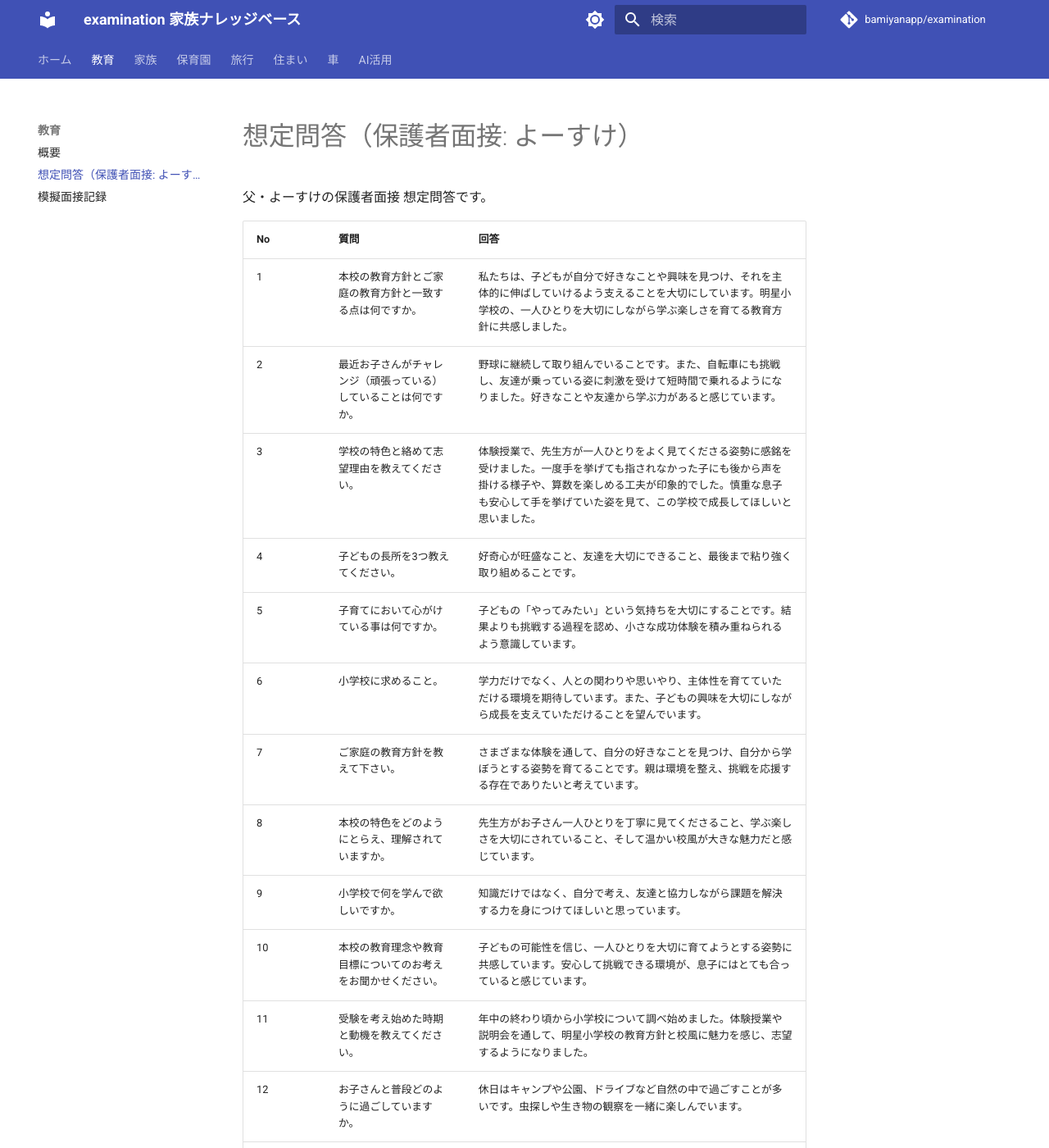
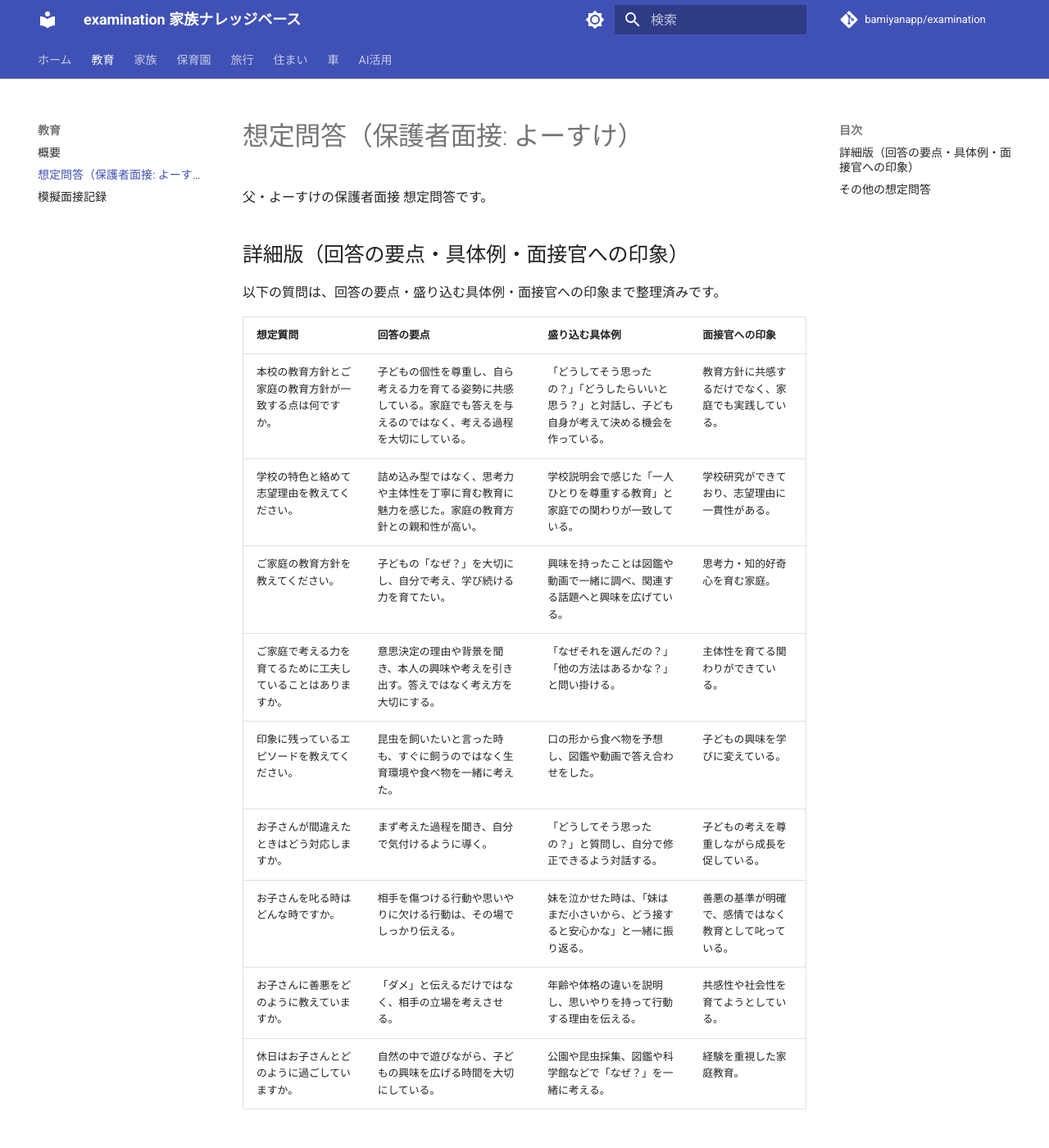
Before and after one commit to bamiyanapp/examination, an MkDocs documentation site: the page built from knowledge/education/interview-yosuke.md, in a window 1280 px wide and 1400 px high. Shown: the whole window at 82% size. Built offline with MkDocs 1.6.1 and Material for MkDocs 9.7.7, drawn with Linux system fonts in a browser that asks for light colours; comment, search, counter and statistics services are not loaded; some of the changed text lies outside the part shown.

Commit message:
docs(education): よーすけ想定問答を要点・具体例・印象の形式へ更新
設計:
- 選定内容: 新たに提供された「想定質問／回答の要点／盛り込む具体例／面接官への印象」の4項目形式のシートのうち、既存の質問文と一致する6問（一致する点／学校の特色と志望理由／ご家庭の教育方針／叱る時／休日の過ごし方／善悪の教え方）は新形式の内容で更新し、一致する既存項目が無い3問（考える力を育てる工夫／印象に残っているエピソード／間違えたときの対応）は新規追加した。残り25問は新形式のデータが無いため、推測で内容を補わず既存の（質問・回答）形式のまま維持し、別テーブル「その他の想定問答」として残した
- 却下内容: 全31問を新形式の4列テーブルに統一する案
- 理由: 未整理の25問について回答の要点・具体例・面接官への印象を憶測で埋めることは、実在する家族の面接想定問答として不正確な内容を作り出すことになるため

影響:
- 影響モジュール: knowledge/education/interview-yosuke.md
- 振る舞いの変更: ページ構成が単一テーブルから「詳細版」「その他の想定問答」の2テーブル構成になった。mkdocs.ymlのnav・他ページからのリンクは変更なし

テスト:
- 追加済み: `mkdocs build --strict`成功、`mkdocs serve`起動でスマホ幅（390px）表示を確認（4列テーブルは`.md-typeset__scrollwrap`により横スクロール可能なことをブラウザで確認済み）、`node dev-standards/scripts/bootstrap.js --check`（18/18件OK）、`npx commitlint --last --verbose`（0 problems）
- 未追加: 残り25問の要点・具体例・印象の整理（今後の追加情報待ち）

```diff
--- a/knowledge/education/interview-yosuke.md
+++ b/knowledge/education/interview-yosuke.md
@@ -2,36 +2,50 @@
 
 父・よーすけの保護者面接 想定問答です。
 
+## 詳細版（回答の要点・具体例・面接官への印象）
+
+以下の質問は、回答の要点・盛り込む具体例・面接官への印象まで整理済みです。
+
+| 想定質問 | 回答の要点 | 盛り込む具体例 | 面接官への印象 |
+| --- | --- | --- | --- |
+| 本校の教育方針とご家庭の教育方針が一致する点は何ですか。 | 子どもの個性を尊重し、自ら考える力を育てる姿勢に共感している。家庭でも答えを与えるのではなく、考える過程を大切にしている。 | 「どうしてそう思ったの？」「どうしたらいいと思う？」と対話し、子ども自身が考えて決める機会を作っている。 | 教育方針に共感するだけでなく、家庭でも実践している。 |
+| 学校の特色と絡めて志望理由を教えてください。 | 詰め込み型ではなく、思考力や主体性を丁寧に育む教育に魅力を感じた。家庭の教育方針との親和性が高い。 | 学校説明会で感じた「一人ひとりを尊重する教育」と家庭での関わりが一致している。 | 学校研究ができており、志望理由に一貫性がある。 |
+| ご家庭の教育方針を教えてください。 | 子どもの「なぜ？」を大切にし、自分で考え、学び続ける力を育てたい。 | 興味を持ったことは図鑑や動画で一緒に調べ、関連する話題へと興味を広げている。 | 思考力・知的好奇心を育む家庭。 |
+| ご家庭で考える力を育てるために工夫していることはありますか。 | 意思決定の理由や背景を聞き、本人の興味や考えを引き出す。答えではなく考え方を大切にする。 | 「なぜそれを選んだの？」「他の方法はあるかな？」と問い掛ける。 | 主体性を育てる関わりができている。 |
+| 印象に残っているエピソードを教えてください。 | 昆虫を飼いたいと言った時も、すぐに飼うのではなく生育環境や食べ物を一緒に考えた。 | 口の形から食べ物を予想し、図鑑や動画で答え合わせをした。 | 子どもの興味を学びに変えている。 |
+| お子さんが間違えたときはどう対応しますか。 | まず考えた過程を聞き、自分で気付けるように導く。 | 「どうしてそう思ったの？」と質問し、自分で修正できるよう対話する。 | 子どもの考えを尊重しながら成長を促している。 |
+| お子さんを叱る時はどんな時ですか。 | 相手を傷つける行動や思いやりに欠ける行動は、その場でしっかり伝える。 | 妹を泣かせた時は、「妹はまだ小さいから、どう接すると安心かな」と一緒に振り返る。 | 善悪の基準が明確で、感情ではなく教育として叱っている。 |
+| お子さんに善悪をどのように教えていますか。 | 「ダメ」と伝えるだけではなく、相手の立場を考えさせる。 | 年齢や体格の違いを説明し、思いやりを持って行動する理由を伝える。 | 共感性や社会性を育てようとしている。 |
+| 休日はお子さんとどのように過ごしていますか。 | 自然の中で遊びながら、子どもの興味を広げる時間を大切にしている。 | 公園や昆虫採集、図鑑や科学館などで「なぜ？」を一緒に考える。 | 経験を重視した家庭教育。 |
+
+## その他の想定問答
+
+上記で未整理の質問です。回答の要点等が整理でき次第、詳細版のテーブルへ移動します。
+
 | No | 質問 | 回答 |
 | --- | --- | --- |
-| 1 | 本校の教育方針とご家庭の教育方針と一致する点は何ですか。 | 私たちは、子どもが自分で好きなことや興味を見つけ、それを主体的に伸ばしていけるよう支えることを大切にしています。明星小学校の、一人ひとりを大切にしながら学ぶ楽しさを育てる教育方針に共感しました。 |
-| 2 | 最近お子さんがチャレンジ（頑張っている）していることは何ですか。 | 野球に継続して取り組んでいることです。また、自転車にも挑戦し、友達が乗っている姿に刺激を受けて短時間で乗れるようになりました。好きなことや友達から学ぶ力があると感じています。 |
-| 3 | 学校の特色と絡めて志望理由を教えてください。 | 体験授業で、先生方が一人ひとりをよく見てくださる姿勢に感銘を受けました。一度手を挙げても指されなかった子にも後から声を掛ける様子や、算数を楽しめる工夫が印象的でした。慎重な息子も安心して手を挙げていた姿を見て、この学校で成長してほしいと思いました。 |
-| 4 | 子どもの長所を3つ教えてください。 | 好奇心が旺盛なこと、友達を大切にできること、最後まで粘り強く取り組めることです。 |
-| 5 | 子育てにおいて心がけている事は何ですか。 | 子どもの「やってみたい」という気持ちを大切にすることです。結果よりも挑戦する過程を認め、小さな成功体験を積み重ねられるよう意識しています。 |
-| 6 | 小学校に求めること。 | 学力だけでなく、人との関わりや思いやり、主体性を育てていただける環境を期待しています。また、子どもの興味を大切にしながら成長を支えていただけることを望んでいます。 |
-| 7 | ご家庭の教育方針を教えて下さい。 | さまざまな体験を通して、自分の好きなことを見つけ、自分から学ぼうとする姿勢を育てることです。親は環境を整え、挑戦を応援する存在でありたいと考えています。 |
-| 8 | 本校の特色をどのようにとらえ、理解されていますか。 | 先生方がお子さん一人ひとりを丁寧に見てくださること、学ぶ楽しさを大切にされていること、そして温かい校風が大きな魅力だと感じています。 |
-| 9 | 小学校で何を学んで欲しいですか。 | 知識だけではなく、自分で考え、友達と協力しながら課題を解決する力を身につけてほしいと思っています。 |
-| 10 | 本校の教育理念や教育目標についてのお考えをお聞かせください。 | 子どもの可能性を信じ、一人ひとりを大切に育てようとする姿勢に共感しています。安心して挑戦できる環境が、息子にはとても合っていると感じています。 |
-| 11 | 受験を考え始めた時期と動機を教えてください。 | 年中の終わり頃から小学校について調べ始めました。体験授業や説明会を通して、明星小学校の教育方針と校風に魅力を感じ、志望するようになりました。 |
-| 12 | お子さんと普段どのように過ごしていますか。 | 休日はキャンプや公園、ドライブなど自然の中で過ごすことが多いです。虫探しや生き物の観察を一緒に楽しんでいます。 |
-| 13 | 引っ越しをされて、お仕事への影響は大丈夫ですか。 | 家族で十分に話し合った上での判断ですので、仕事との両立も問題ないよう調整しております。 |
-| 14 | お子さまとの接し方で、気をつけているのはどんな事ですか。 | まず本人の話を最後まで聞くことです。その上で一緒に考え、できたことをしっかり認めるようにしています。 |
-| 15 | 仕事で気をつけていることはどんな事ですか。 | 相手の立場を考え、分かりやすく伝えることです。社内教育にも携わっているため、一人ひとりに合わせた伝え方を意識しています。 |
-| 16 | 仕事をするうえで大切にしていることを教えてください。 | 信頼関係を築くことと、人を育てる視点を持つことです。 |
-| 17 | お子さんはどんな時に目が輝いていますか。 | 虫を観察している時や、新しい発見をした時です。また、友達と一緒に遊んでいる時もとても生き生きしています。 |
-| 18 | 明星小学校はどこで知りましたか。 | 小学校を調べる中で知り、説明会や体験授業に参加して魅力を感じました。 |
-| 19 | 海外転勤の可能性はありますか。 | 現時点では予定はありません。 |
-| 20 | お子さんを叱る時はどんな時ですか。 | 人を傷つける言動や、危険な行動をした時です。なぜいけないのかを一緒に考えながら伝えるようにしています。 |
-| 21 | 本校をお知りになった経緯を詳しく教えてください。 | 教育方針や学校説明会を調べる中で興味を持ち、実際に学校を訪れて先生方や子どもたちの様子を見て志望するようになりました。 |
-| 22 | 本校受験を考えたのはいつ頃ですか。その動機は何でしょうか。 | 年中の頃から検討し始めました。息子の性格に合った環境で学ばせたいと考えたことがきっかけです。 |
-| 23 | 本校教育方針についての感想をお聞かせ下さい。 | 子ども一人ひとりを尊重し、主体性を育てる教育だと感じています。 |
-| 24 | 学校までの通学方法と時間を教えてください。 | （実際の通学経路・時間を記入してください） |
-| 25 | 仕事上一番心がけていることは何ですか。 | 相手を尊重し、分かりやすく伝えることです。 |
-| 26 | 説明会には来られましたか。その時の印象はいかがでしたか。 | はい。先生方や在校生の雰囲気が温かく、子どもたちが楽しそうに学んでいる姿が印象的でした。 |
-| 27 | 勤務先の名前と仕事の内容を教えて下さい。 | ○○会社でシステムエンジニアとして勤務しております。現在は社内の教育や人材育成にも携わっています。 |
-| 28 | どんな時にお子さんを褒めますか。どんな時に叱りますか。 | 挑戦したことや努力したことは積極的に褒めます。叱るのは人を傷つけたり約束を守れなかった時です。 |
-| 29 | 休日は、お子さんとどのように過ごされていますか。 | キャンプや公園、虫探し、自転車など、自然の中で体を動かして過ごすことが多いです。 |
-| 30 | 家庭での父親としての役割をどう考えていますか。 | さまざまな体験の機会をつくり、子どもの興味や挑戦を後押しする役割だと考えています。 |
-| 31 | お子さんに善と悪をどのように教えていますか。 | 頭ごなしに叱るのではなく、「相手はどう思うかな」と一緒に考えさせながら、自分で判断できるように伝えています。 |
+| 1 | 最近お子さんがチャレンジ（頑張っている）していることは何ですか。 | 野球に継続して取り組んでいることです。また、自転車にも挑戦し、友達が乗っている姿に刺激を受けて短時間で乗れるようになりました。好きなことや友達から学ぶ力があると感じています。 |
+| 2 | 子どもの長所を3つ教えてください。 | 好奇心が旺盛なこと、友達を大切にできること、最後まで粘り強く取り組めることです。 |
+| 3 | 子育てにおいて心がけている事は何ですか。 | 子どもの「やってみたい」という気持ちを大切にすることです。結果よりも挑戦する過程を認め、小さな成功体験を積み重ねられるよう意識しています。 |
+| 4 | 小学校に求めること。 | 学力だけでなく、人との関わりや思いやり、主体性を育てていただける環境を期待しています。また、子どもの興味を大切にしながら成長を支えていただけることを望んでいます。 |
+| 5 | 本校の特色をどのようにとらえ、理解されていますか。 | 先生方がお子さん一人ひとりを丁寧に見てくださること、学ぶ楽しさを大切にされていること、そして温かい校風が大きな魅力だと感じています。 |
+| 6 | 小学校で何を学んで欲しいですか。 | 知識だけではなく、自分で考え、友達と協力しながら課題を解決する力を身につけてほしいと思っています。 |
+| 7 | 本校の教育理念や教育目標についてのお考えをお聞かせください。 | 子どもの可能性を信じ、一人ひとりを大切に育てようとする姿勢に共感しています。安心して挑戦できる環境が、息子にはとても合っていると感じています。 |
+| 8 | 受験を考え始めた時期と動機を教えてください。 | 年中の終わり頃から小学校について調べ始めました。体験授業や説明会を通して、明星小学校の教育方針と校風に魅力を感じ、志望するようになりました。 |
+| 9 | お子さんと普段どのように過ごしていますか。 | 休日はキャンプや公園、ドライブなど自然の中で過ごすことが多いです。虫探しや生き物の観察を一緒に楽しんでいます。 |
+| 10 | 引っ越しをされて、お仕事への影響は大丈夫ですか。 | 家族で十分に話し合った上での判断ですので、仕事との両立も問題ないよう調整しております。 |
+| 11 | お子さまとの接し方で、気をつけているのはどんな事ですか。 | まず本人の話を最後まで聞くことです。その上で一緒に考え、できたことをしっかり認めるようにしています。 |
+| 12 | 仕事で気をつけていることはどんな事ですか。 | 相手の立場を考え、分かりやすく伝えることです。社内教育にも携わっているため、一人ひとりに合わせた伝え方を意識しています。 |
+| 13 | 仕事をするうえで大切にしていることを教えてください。 | 信頼関係を築くことと、人を育てる視点を持つことです。 |
+| 14 | お子さんはどんな時に目が輝いていますか。 | 虫を観察している時や、新しい発見をした時です。また、友達と一緒に遊んでいる時もとても生き生きしています。 |
+| 15 | 明星小学校はどこで知りましたか。 | 小学校を調べる中で知り、説明会や体験授業に参加して魅力を感じました。 |
+| 16 | 海外転勤の可能性はありますか。 | 現時点では予定はありません。 |
+| 17 | 本校をお知りになった経緯を詳しく教えてください。 | 教育方針や学校説明会を調べる中で興味を持ち、実際に学校を訪れて先生方や子どもたちの様子を見て志望するようになりました。 |
+| 18 | 本校受験を考えたのはいつ頃ですか。その動機は何でしょうか。 | 年中の頃から検討し始めました。息子の性格に合った環境で学ばせたいと考えたことがきっかけです。 |
+| 19 | 本校教育方針についての感想をお聞かせ下さい。 | 子ども一人ひとりを尊重し、主体性を育てる教育だと感じています。 |
+| 20 | 学校までの通学方法と時間を教えてください。 | （実際の通学経路・時間を記入してください） |
+| 21 | 仕事上一番心がけていることは何ですか。 | 相手を尊重し、分かりやすく伝えることです。 |
+| 22 | 説明会には来られましたか。その時の印象はいかがでしたか。 | はい。先生方や在校生の雰囲気が温かく、子どもたちが楽しそうに学んでいる姿が印象的でした。 |
+| 23 | 勤務先の名前と仕事の内容を教えて下さい。 | ○○会社でシステムエンジニアとして勤務しております。現在は社内の教育や人材育成にも携わっています。 |
+| 24 | どんな時にお子さんを褒めますか。どんな時に叱りますか。 | 挑戦したことや努力したことは積極的に褒めます。叱るのは人を傷つけたり約束を守れなかった時です。 |
+| 25 | 家庭での父親としての役割をどう考えていますか。 | さまざまな体験の機会をつくり、子どもの興味や挑戦を後押しする役割だと考えています。 |
```
